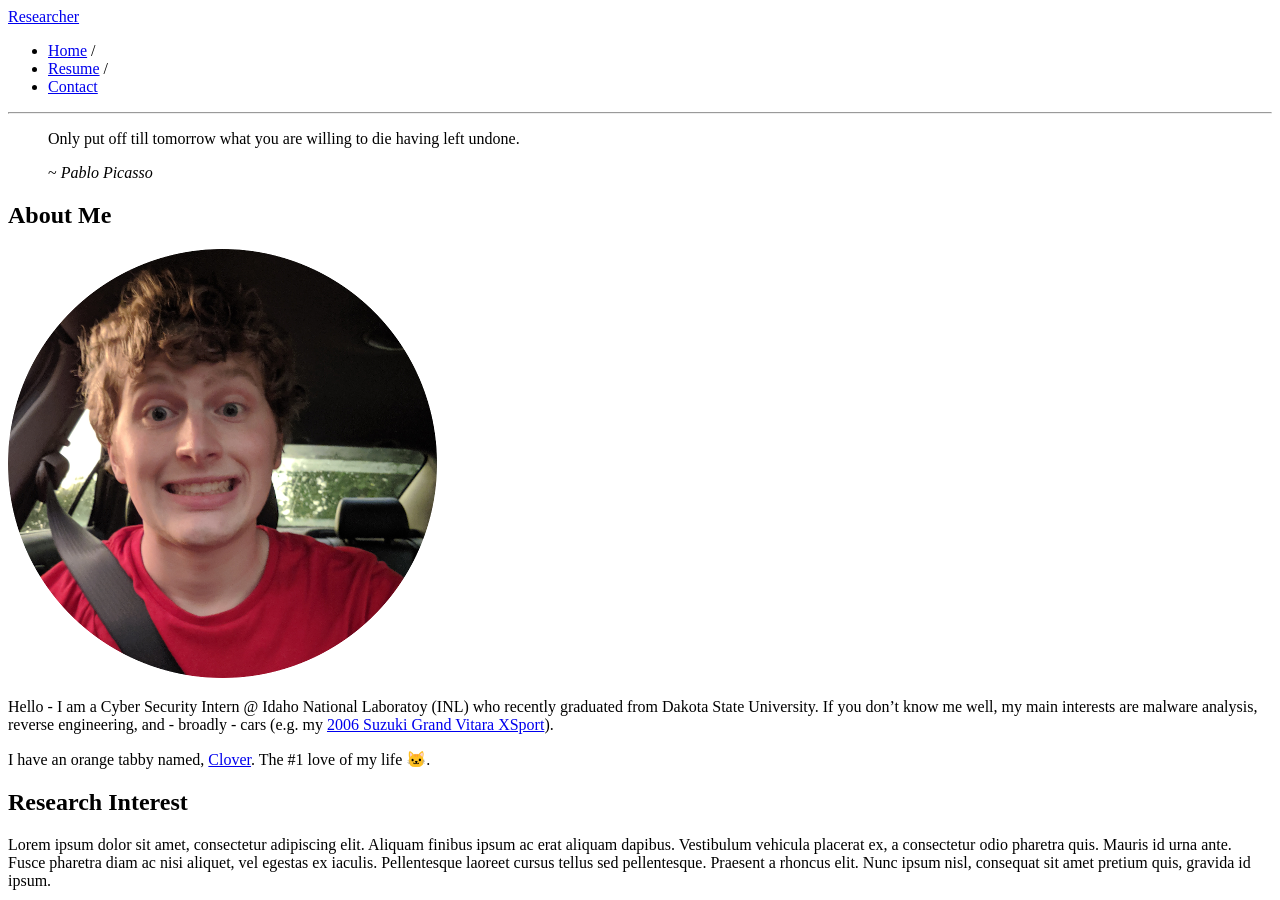
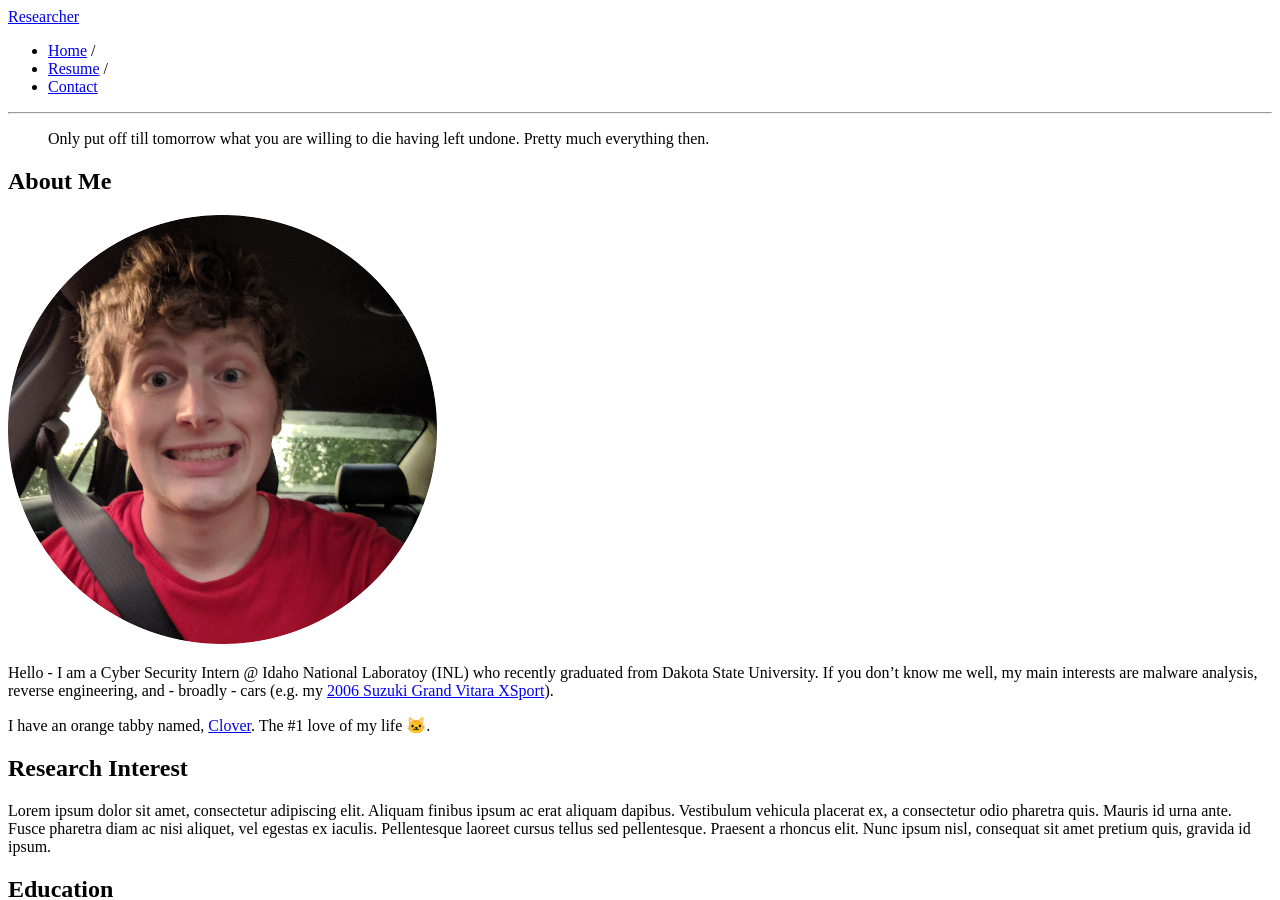
Before and after one commit to micahflack/homepage, a Jekyll site: the page built from index.md, in a window 1280 px wide and 900 px high. Built offline with Jekyll 4.4.1, drawn with Linux system fonts in a browser that asks for light colours.

Commit message:
quote placement

```diff
--- a/index.md
+++ b/index.md
@@ -2,9 +2,7 @@
 layout: default
 ---
 
-> Only put off till tomorrow what you are willing to die having left undone.
->
-> ~ *Pablo Picasso*
+> Only put off till tomorrow what you are willing to die having left undone. Pretty much everything then.
 
 ## About Me
 
```
